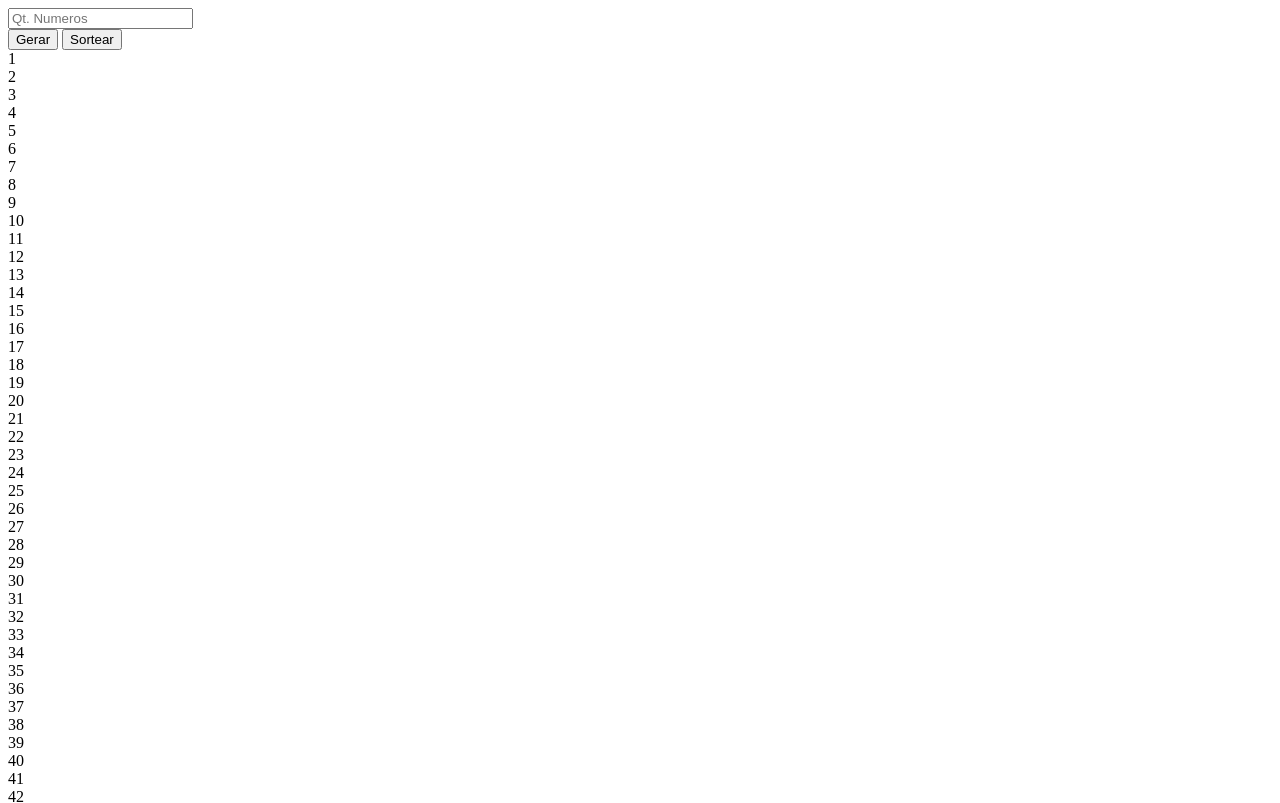
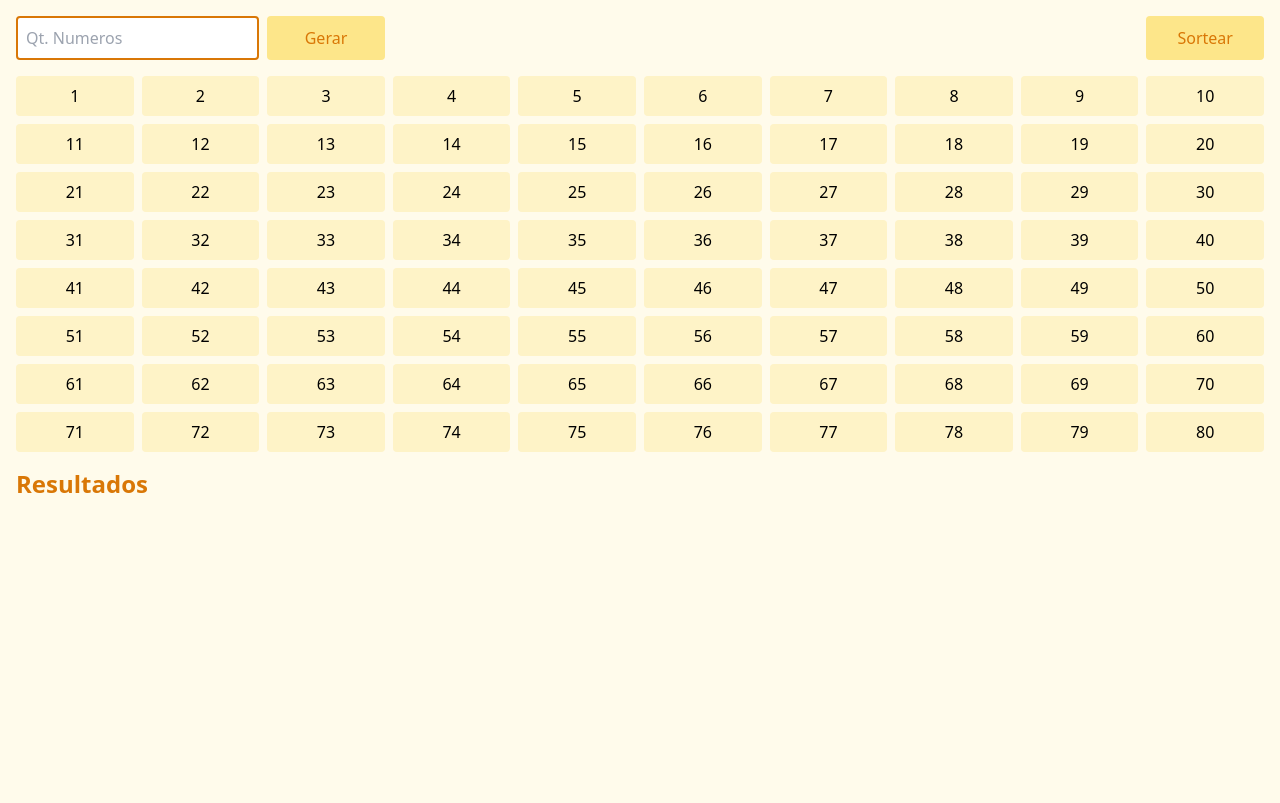
Before and after one commit to alexortigosa/bingojs, a plain HTML site: page index.html in a window 1280 px wide. Shown: the top 803 px of the page. Drawn offline with Linux system fonts and the light colour scheme; the site is published under a folder, as on GitHub Pages, so addresses that start at the root find nothing.

Commit message:
Update index.html

```diff
--- a/index.html
+++ b/index.html
@@ -36,7 +36,7 @@
 
   <script src="./scripts/bingo.js" type="text/javascript" charset="utf-8"></script>
 
-  <script src="/lib/cdn.tailwindcss.com_3.3.3.js"></script>
+  <script src="./lib/cdn.tailwindcss.com_3.3.3.js"></script>
   <script>
     window.onload = () => {
       generateBingoTable()
```
